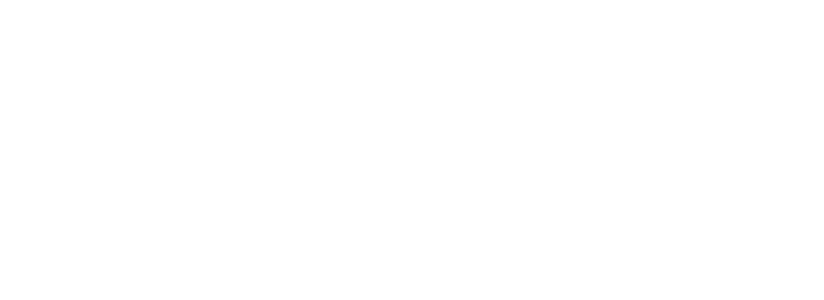
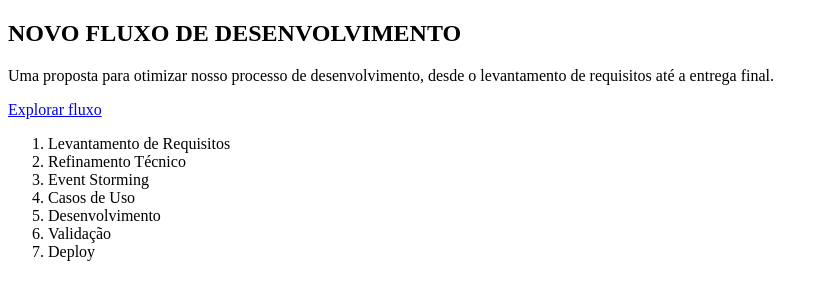
Before and after one commit to geovanni-martins/projeto-animacao-with-cawe, a plain HTML site: page index.html in a window 1280 px wide. Shown: the whole page, without its empty margins (0-824 px from the left). Drawn offline with Linux system fonts and the light colour scheme.

Commit message:
base inicial da estrutura

```diff
--- a/index.html
+++ b/index.html
@@ -6,6 +6,25 @@
     <title>Animação</title>
 </head>
 <body>
+    <main>
+        <section>
+            <h1>NOVO FLUXO DE DESENVOLVIMENTO</h1>
+            <p>Uma proposta para otimizar nosso processo de desenvolvimento, desde o levantamento de requisitos até a entrega final.</p>
 
+            <a href="#">Explorar fluxo</a>
+
+            <div>
+                <ol>
+                    <li>Levantamento de Requisitos</li>
+                    <li>Refinamento Técnico</li>
+                    <li>Event Storming</li>
+                    <li>Casos de Uso</li>
+                    <li>Desenvolvimento</li>
+                    <li>Validação</li>
+                    <li>Deploy</li>
+                </ol>
+            </div>
+        </section>
+    </main>
 </body>
 </html>
```
